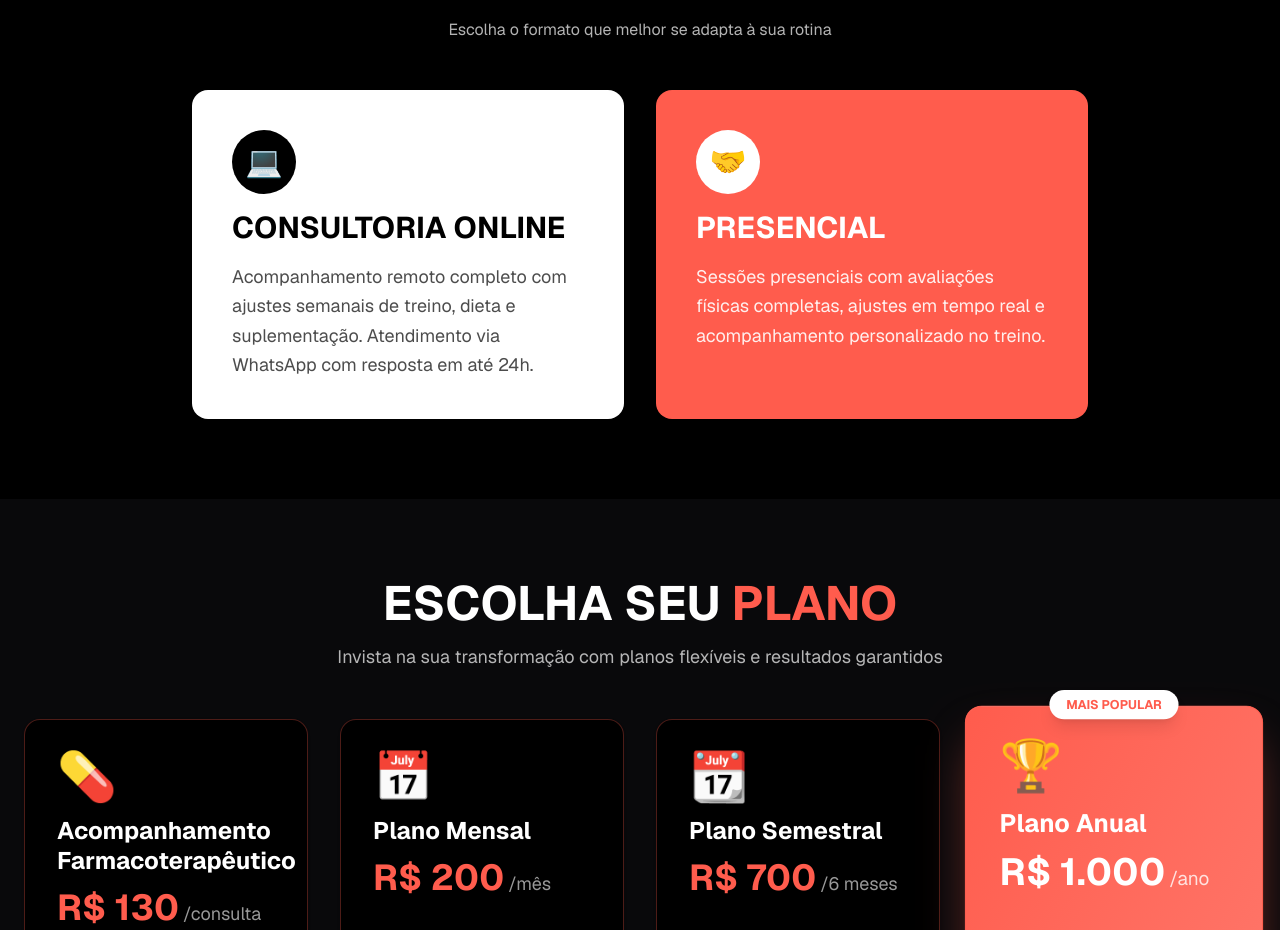
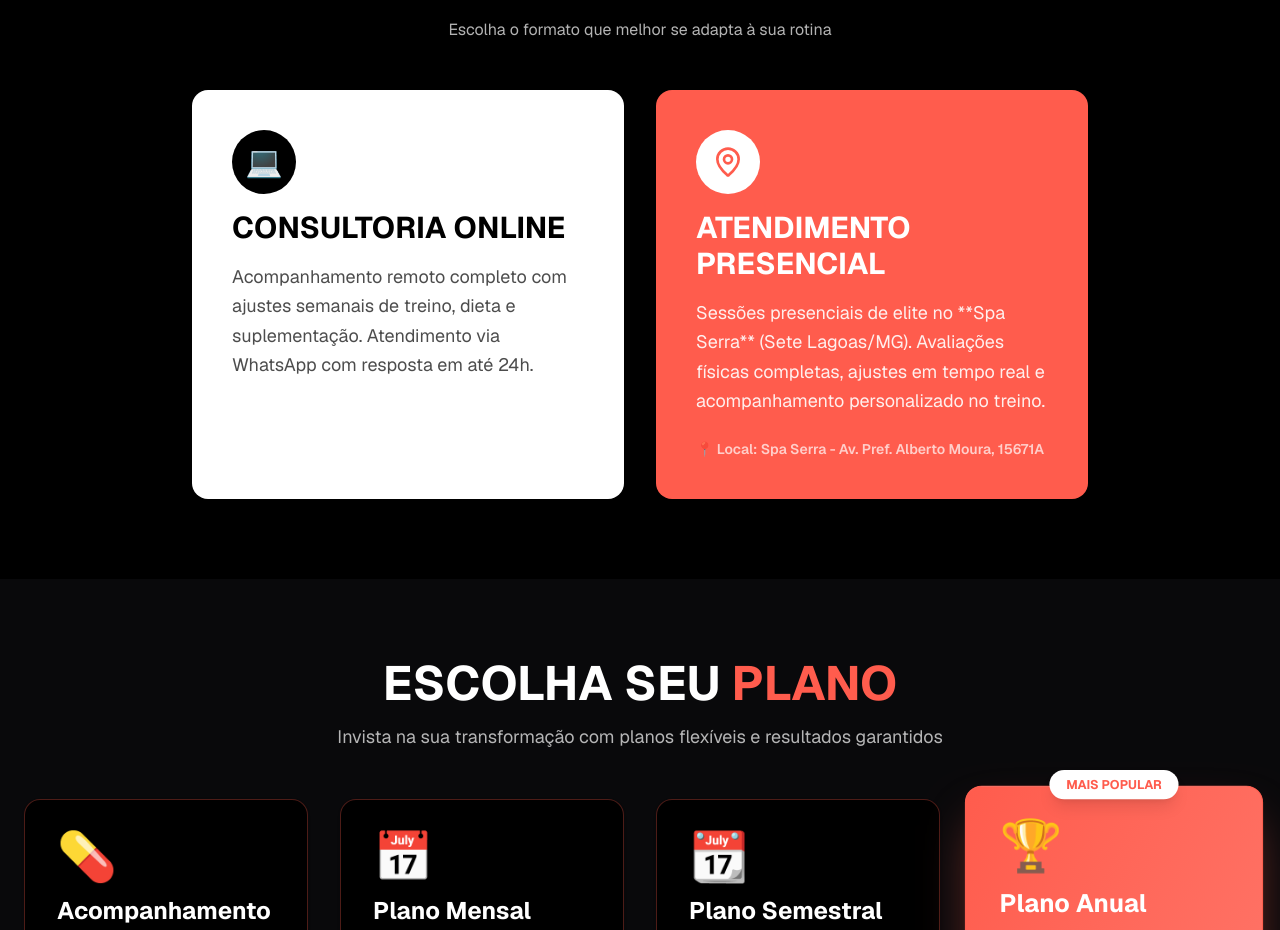
Before and after one commit to Lucax33/Client-Persoal, a Next.js app: page / in a window 1280 px wide. Shown: the part 4040-4970 px from the top of the page. Built offline with nearby package versions, Linux system fonts and the light colour scheme.

Commit message:
[dyad] Refactored the 'Presencial' service card in `app/page.tsx` to clearly state the location is **Spa Serra** (Sete Lagoas/MG), updated the icon to `MapPin`, and refined the copy to emphasize the elite, in-person service. - wrote 1 file(s)

```diff
--- a/app/page.tsx
+++ b/app/page.tsx
@@ -12,7 +12,7 @@ import {
   Calendar,
   MessageCircle,
   X,
-  MapPin,
+  MapPin, // Usando MapPin para o atendimento presencial
   Navigation,
   Clock,
   Loader2,
@@ -370,15 +370,18 @@ export default function Home() {
               </div>
             </Card>
 
+            {/* CARD DE ATENDIMENTO PRESENCIAL REVISITADO */}
             <Card className="bg-[#FF5C4D] text-white p-6 sm:p-10 rounded-xl sm:rounded-2xl border-0 hover:scale-105 hover:shadow-2xl hover:shadow-[#FF5C4D]/50 transition-all duration-500 cursor-pointer">
               <div className="space-y-3 sm:space-y-4">
                 <div className="w-12 h-12 sm:w-16 sm:h-16 bg-white rounded-full flex items-center justify-center text-2xl sm:text-3xl hover:rotate-12 transition-transform duration-300">
-                  🤝
+                  <MapPin className="h-8 w-8 text-[#FF5C4D]" /> {/* Novo ícone */}
                 </div>
-                <h3 className="text-2xl sm:text-3xl font-bold">PRESENCIAL</h3>
+                <h3 className="text-2xl sm:text-3xl font-bold">ATENDIMENTO PRESENCIAL</h3>
                 <p className="text-white/90 text-sm sm:text-lg leading-relaxed">
-                  Sessões presenciais com avaliações físicas completas, ajustes em tempo real e acompanhamento
-                  personalizado no treino.
+                  Sessões presenciais de elite no **Spa Serra** (Sete Lagoas/MG). Avaliações físicas completas, ajustes em tempo real e acompanhamento personalizado no treino.
+                </p>
+                <p className="text-white/70 text-xs sm:text-sm font-semibold pt-2">
+                  📍 Local: Spa Serra - Av. Pref. Alberto Moura, 15671A
                 </p>
               </div>
             </Card>
```
